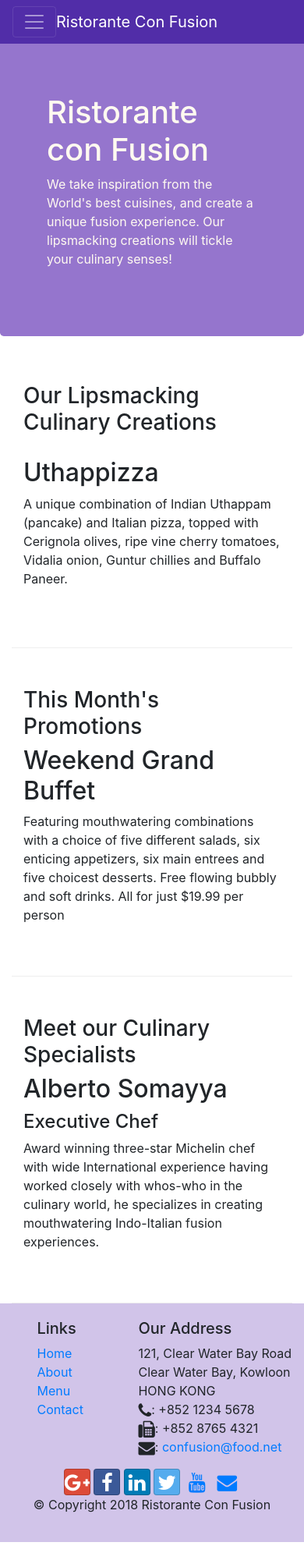
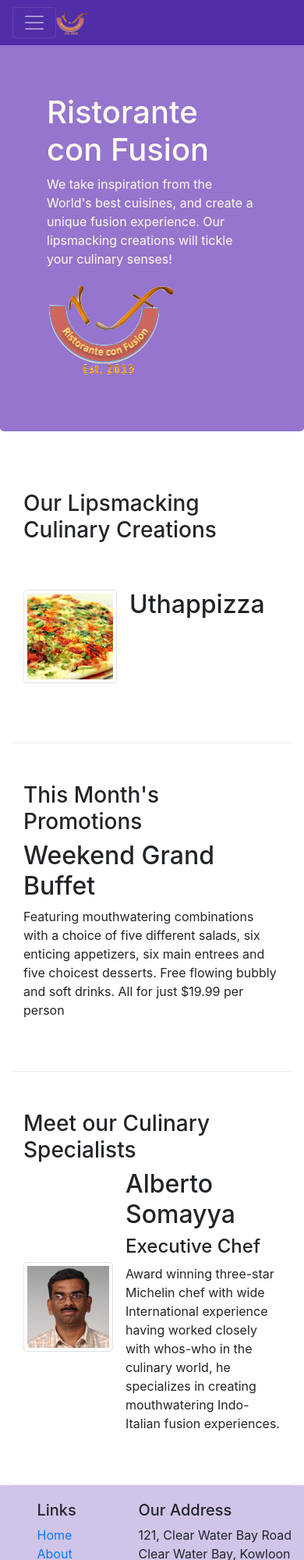
Before and after one commit to anandjebakumar/bootstrap-week01, a website: page index.html in a window 390 px wide. Shown: the top 2000 px of the page at 78% size. Before the commit the page ends 1977 px from the top, so only its background shows below. Drawn offline with nearby package versions, Linux system fonts and the light colour scheme.

Commit message:
images and video

```diff
--- a/index.html
+++ b/index.html
@@ -20,7 +20,7 @@
             <button class="navbar-toggler" type="button"  data-toggle="collapse" data-target="#Navbar">
                 <span class="navbar-toggler-icon"></span>
             </button>
-            <a class="navbar-brand mr-auto" href="./index.html">Ristorante Con Fusion</a>
+            <a class="navbar-brand mr-auto" href="./index.html"><img src="img/logo.png" height="30" width="41"></a>
             <div class="collapse navbar-collapse" id="Navbar">
                 <ul class="navbar-nav mr-auto">
                     <li class="nav-item active"><a class="nav-link" href="#"><span class="fa fa-home fa-lg"></span> Home</a></li>
@@ -38,7 +38,8 @@
                     <h1>Ristorante con Fusion</h1>
                     <p>We take inspiration from the World's best cuisines, and create a unique fusion experience. Our lipsmacking creations will tickle your culinary senses!</p>
                 </div>
-                <div class="col-12 col-sm">
+                <div class="col-12 col-sm align-self-center">
+                    <img src="img/logo.png" class="img-fluid">
                 </div>
             </div>
         </div>
@@ -50,8 +51,13 @@
                 <h3>Our Lipsmacking Culinary Creations</h3>
             </div>
             <div class="col col-sm order-sm-first col-md">
-                <h2>Uthappizza</h2>
-                <p>A unique combination of Indian Uthappam (pancake) and Italian pizza, topped with Cerignola olives, ripe vine cherry tomatoes, Vidalia onion, Guntur chillies and Buffalo Paneer.</p>
+                <div class="media">
+                    <img class="d-flex mr-3 img-thumbnail align-self-center" src="img/uthappizza.png" alt="uthappizza">
+                    <div class="media-body">
+                        <h2 class="mt-0">Uthappizza</h2>
+                        <p class="d-none d-sm-block">A unique combination of Indian Uthappam (pancake) and Italian pizza, topped with Cerignola olives, ripe vine cherry tomatoes, Vidalia onion, Guntur chillies and Buffalo Paneer.</p>
+                    </div>
+                </div>
             </div>
         </div>
 
@@ -71,9 +77,14 @@
                 <h3>Meet our Culinary Specialists</h3>
             </div>
             <div class="col col-sm order-sm-first col-md">
-                <h2>Alberto Somayya</h2>
-                <h4>Executive Chef</h4>
-                <p>Award winning three-star Michelin chef with wide International experience having worked closely with whos-who in the culinary world, he specializes in creating mouthwatering Indo-Italian fusion experiences. </p>
+                <div class="media">
+                    <img class="d-flex mr-3 align-self-center img-thumbnail" src="img/alberto.png">
+                    <div class="media-body">
+                        <h2 class="mt-0">Alberto Somayya</h2>
+                        <h4>Executive Chef</h4>
+                        <p>Award winning three-star Michelin chef with wide International experience having worked closely with whos-who in the culinary world, he specializes in creating mouthwatering Indo-Italian fusion experiences. </p>
+                    </div>
+                </div>
             </div>
         </div>
     </div>
```
Also changed, not shown: aboutus.html (+3 -2 lines), contactus.html (+3 -2 lines), img/alberto.png (added), img/buffet.png (added), img/logo.png (added), img/uthappizza.png (added), 1 other file.
